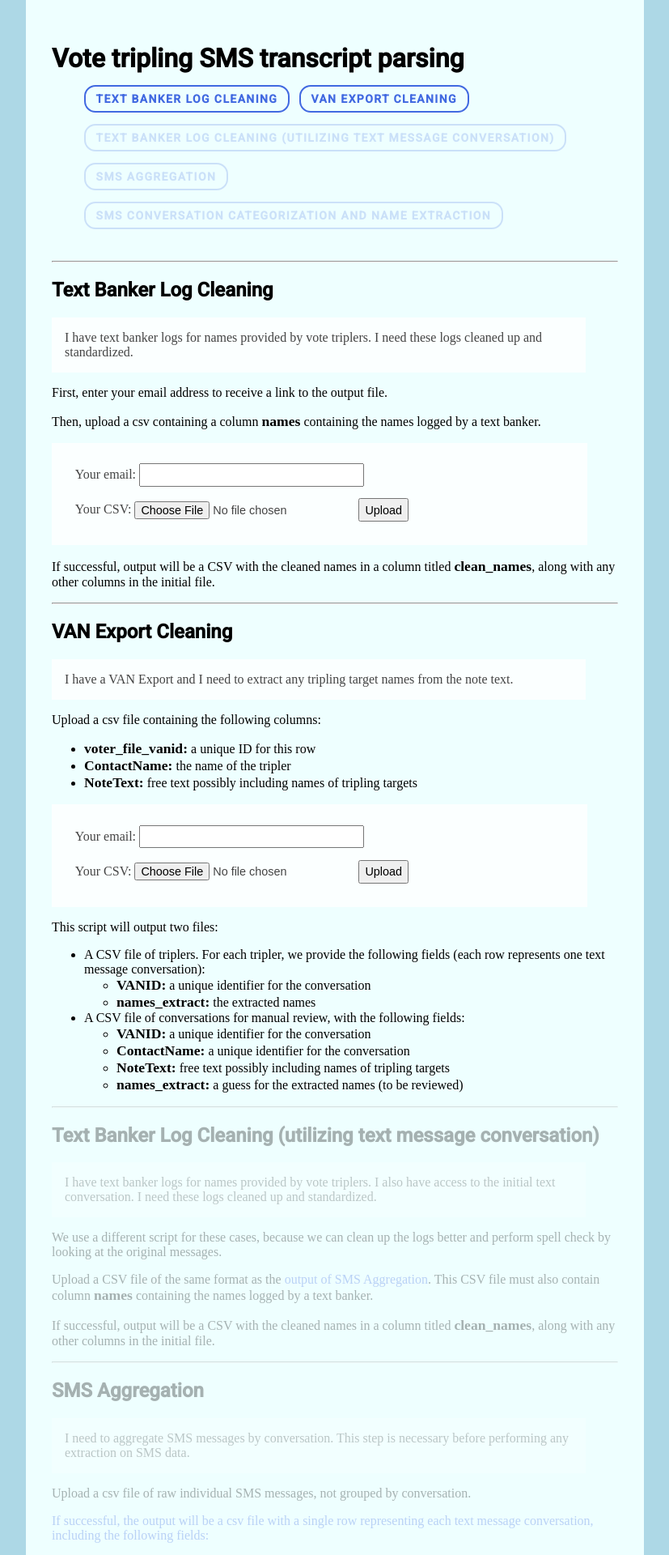
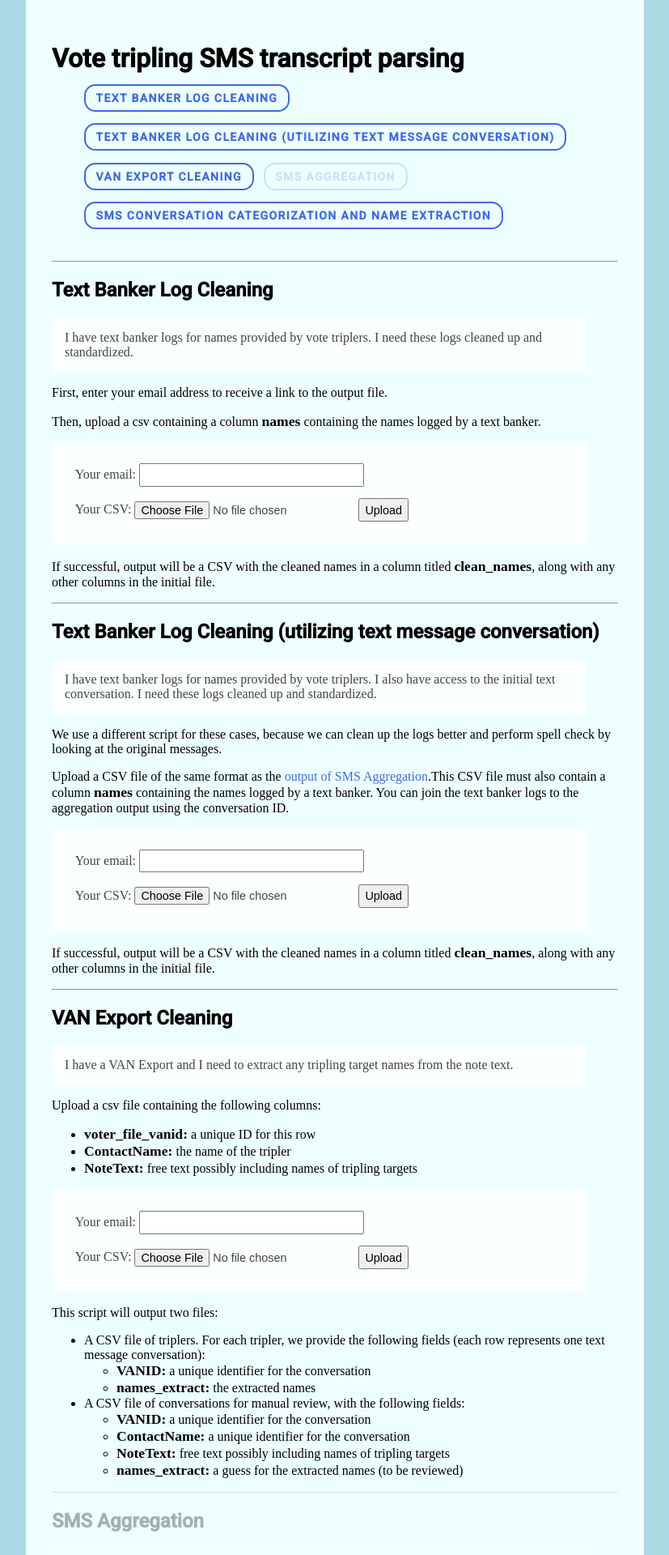
Before and after one commit to MoveOnOrg/votetripling, a Flask app: page / in a window 1280 px wide. Shown: the top 1920 px of the page at 81% size, without its empty margins (226-1053 px from the left). Run offline with Flask 2, Linux system fonts and the light colour scheme; some web fonts are replaced.

Commit message:
in theory enabled two more upload types

```diff
--- a/parser/main.py
+++ b/parser/main.py
@@ -21,15 +21,21 @@ UPLOAD_TYPES = {
         'name': 'Text Banker Log Cleaning',
         'required_headers': ['names']
     },
-    'tblc_tmc_file': {
+    'tblctmc_file': {
         'name': 'Text Banker Log Cleaning (utilizing text message conversation)',
-        'required_headers': ['names']
+        'required_headers': ['names', 'triplemessage', 'voterresponse',
+            'voterfinal', 'voterpost'
+        ]
     },
     'sccne_file': {
         'name': 'SMS Conversation Categorization and Name Extraction',
-        'required_headers': []
+        'required_headers': ['noresponse', 'negresponse', 'posresponse',
+            'affirmresponse', 'finalaffirmresponse', 'triplemessage',
+            'voterresponse','voterfinal', 'voterpost', 'conversationid',
+            'contact_phone'
+        ]
     },
-    'sms_agg_file': {
+    'smsagg_file': {
         'name': 'SMS Aggregation',
         'required_headers': []
     },
@@ -103,12 +109,12 @@ def process_job():
     elif job_type == 'vec_file':
         cmd = 'python {}/van_export_cleaning.py -i {} -f {} -o {} -m {}'.format(
             scripts_folder, input_file, scripts_home_dir, output_file, second_output_file)
-    # elif job_type == 'tblc_tmc_file':
-    #     cmd = 'python {}/name_cleaning_with_responses.py'.format(scripts_folder)
-    #     args = ['-d {}'.format(input_file)]
-    # elif job_type == 'sccne_file':
-    #     cmd = 'python {}/annotate_conversations.py'.format(scripts_folder)
-    #     args = ['-d {}'.format(input_file)]
+    elif job_type == 'tblc_tmc_file':
+        cmd = 'python {}/name_cleaning_with_responses.py -i {} -f {} -o {}'.format(
+            scripts_folder, input_file, scripts_home_dir, output_file)
+    elif job_type == 'sccne_file':
+        cmd = 'python {}/annotate_conversations.py -i {} -f {} -o {}'.format(
+            scripts_folder, input_file, scripts_home_dir, output_file)
     # elif job_type == 'sms_agg_file':
         # this script is to be ported to Python
     else:
--- a/parser/templates/upload_form.html
+++ b/parser/templates/upload_form.html
@@ -61,10 +61,10 @@
 
             <ul class="menu">
                 <li><a href="#text_banker_log_cleaning">Text banker log cleaning</a></li>
+                <li><a href="#text_banker_log_cleaning_with_conversation">Text Banker Log Cleaning (utilizing text message conversation)</a></li>
                 <li><a href="#van_export_cleaning">VAN export cleaning</a></li>
-                <li><a href="#text_banker_log_cleaning_with_conversation" class="disabled">Text Banker Log Cleaning (utilizing text message conversation)</a></li>
                 <li><a href="#sms_agg" class="disabled">SMS Aggregation</a></li>
-                <li><a href="#sms_convo_cat_name_extract" class="disabled">SMS Conversation Categorization and Name Extraction</a></li>
+                <li><a href="#sms_convo_cat_name_extract">SMS Conversation Categorization and Name Extraction</a></li>
             </ul>
         </div>
 
@@ -78,7 +78,7 @@
             <p>First, enter your email address to receive a link to the output file.</p>
             <p>Then, upload a csv containing a column <strong>names</strong> containing the names logged by a text banker.</p>
 
-            <form method="post" enctype="multipart/form-data" onsubmit="revealLoader();">
+            <form method="post" enctype="multipart/form-data">
                 <div>
                     <label for="tblc_email">Your email:</label>
                     <input type="email" id="tblc_email" name="tblc_email" size="30"/>
@@ -88,6 +88,34 @@
                     <input type="file" id="tblc_file" name="tblc_file" accept=".csv"/>
                     <input type="submit" value="Upload" />
                 </div>
+            </form>
+
+            <p>If successful, output will be a CSV with the cleaned names in a column titled <strong>clean_names</strong>, along with any other columns in the initial file.</p>
+
+        </div>
+
+        <div class="upload-enabled">
+            <hr />
+
+            <h2 id="text_banker_log_cleaning_with_conversation">Text Banker Log Cleaning (utilizing text message conversation)</h2>
+
+            <blockquote> I have text banker logs for names provided by vote triplers. I also have access to the initial text conversation. I need these logs cleaned up and standardized. </blockquote>
+
+            <p>We use a different script for these cases, because we can clean up the logs better and perform spell check by looking at the original messages.</p>
+
+            <p>Upload a CSV file of the same format as the <a href="#sms_agg_output">output of SMS Aggregation</a>.This CSV file must also contain a column <strong>names</strong> containing the names logged by a text banker. You can join the text banker logs to the aggregation output using the conversation ID.</p>
+
+            <form method="post" enctype="multipart/form-data">
+                <div>
+                    <label for="tblctmc_email">Your email:</label>
+                    <input type="email" id="tblctmc_email" name="tblctmc_email" size="30"/>
+                </div>
+                <div>
+                    <label for="tblctmc_file">Your CSV:</label>
+                    <input type="file" id="tblctmc_file" name="tblctmc_file" accept=".csv" />
+                    <input type="submit" value="Upload" />
+                </div>
+
             </form>
 
             <p>If successful, output will be a CSV with the cleaned names in a column titled <strong>clean_names</strong>, along with any other columns in the initial file.</p>
@@ -110,11 +138,11 @@
 
             <form method="post" enctype="multipart/form-data">
                 <div>
-                    <label for="tblc_email">Your email:</label>
+                    <label for="vec_email">Your email:</label>
                     <input type="email" id="vec_email" name="vec_email" size="30"/>
                 </div>
                 <div>
-                    <label for="tblc_file">Your CSV:</label>
+                    <label for="vec_file">Your CSV:</label>
                     <input type="file" id="vec_file" name="vec_file" accept=".csv"/>
                     <input type="submit" value="Upload"/>
                 </div>
@@ -140,28 +168,6 @@
 
         </div>
 
-
-        <div class="upload-disabled">
-            <hr />
-
-            <h2 id="text_banker_log_cleaning_with_conversation">Text Banker Log Cleaning (utilizing text message conversation)</h2>
-
-            <blockquote> I have text banker logs for names provided by vote triplers. I also have access to the initial text conversation. I need these logs cleaned up and standardized. </blockquote>
-
-            <p>We use a different script for these cases, because we can clean up the logs better and perform spell check by looking at the original messages.</p>
-
-            <p>Upload a CSV file of the same format as the <a href="#sms_agg_output">output of SMS Aggregation</a>.
-            This CSV file must also contain column <strong>names</strong> containing the names logged by a text banker.</p>
-
-            <form method="post" enctype="multipart/form-data">
-                <input type=file id="tblc_tmc_file" name="tblc_tmc_file" accept=".csv">
-                <input type=submit value=Upload>
-            </form>
-
-            <p>If successful, output will be a CSV with the cleaned names in a column titled <strong>clean_names</strong>, along with any other columns in the initial file.</p>
-
-        </div>
-
         <div class="upload-disabled">
             <hr />
 
@@ -171,11 +177,18 @@
             <p>Upload a csv file of raw individual SMS messages, not grouped by conversation.</p>
 
             <form method="post" enctype="multipart/form-data">
-                <input type=file id="sms_agg_file" name="sms_agg_file" accept=".csv">
-                <input type=submit value=Upload>
+                <div>
+                    <label for="smsagg_email">Your email:</label>
+                    <input type="email" id="smsagg_email" name="smsagg_email" size="30"/>
+                </div>
+                <div>
+                    <label for="smsagg_file">Your CSV:</label>
+                    <input type="file" id="smsagg_file" name="smsagg_file" accept=".csv" />
+                    <input type="submit" value="Upload" />
+                </div>
             </form>
 
-            <a name="sms_agg_output"><p>If successful, the output will be a csv file with a single row representing each text message conversation, including the following fields:
+            <p id="sms_agg_output">If successful, the output will be a CSV with a single row representing each text message conversation, including the following fields:
             <ul>
                 <li><strong>ConversationId:</strong> a unique identifier for the conversation</li>
                 <li><strong>contact_phone:</strong> the phone number of the target</li>
@@ -195,21 +208,28 @@
 
         </div>
 
-        <div class="upload-disabled">
+        <div class="upload-enabled">
             <hr />
             <h2 id="sms_convo_cat_name_extract">SMS Conversation Categorization and Name Extraction</h2>
             <blockquote>I have SMS conversations and I need to figure out which text recipients volunteered to triple, which chose to opt out, what names they provided, and whether they moved.</blockquote>
 
-            <p>Upload a csv file of the same format as the output of the aggregation in step 1.</p>
+            <p>Upload a csv file of the same format as the <a href="#sms_agg_output">output of SMS Aggregation</a></p>
 
             <form method="post" enctype="multipart/form-data">
-                <input type=file id="sccne_file" name="sccne_file" accept=".csv">
-                <input type=submit value=Upload>
+                <div>
+                    <label for="sccne_email">Your email:</label>
+                    <input type="email" id="sccne_email" name="sccne_email" size="30"/>
+                </div>
+                <div>
+                    <label for="sccne_file">Your CSV:</label>
+                    <input type=file id="sccne_file" name="sccne_file" accept=".csv">
+                    <input type="submit" value="Upload"/>
+                </div>
             </form>
 
             <p>If successful, the output will include two files:
             <ul>
-                <li>A file of triplers called `sms_triplers.csv`. For each tripler, we provide the following fields (each row represents one text message conversation):
+                <li>A file of triplers. For each tripler, we provide the following fields (each row represents one text message conversation):
                 <ul>
                     <li><strong>ConversationId:</strong> a unique identifier for the conversation</li>
                     <li><strong>contact_phone:</strong> the phone number of the target</li>
@@ -219,7 +239,7 @@
                     <li><strong>names_extract:</strong> what names (if any) were provided by this person as tripling targets</li>
                 </ul>
 
-                <li>A file of conversations for manual review called `van_manual_review.csv`, with the following fields:
+                <li>A file of conversations for manual review, with the following fields:
                 <ul>
                     <li><strong>ConversationId:</strong> a unique identifier for the conversation</li>
                     <li><strong>contact_phone:</strong> the phone number of the target</li>
```
Also changed, not shown: README_local.md.
